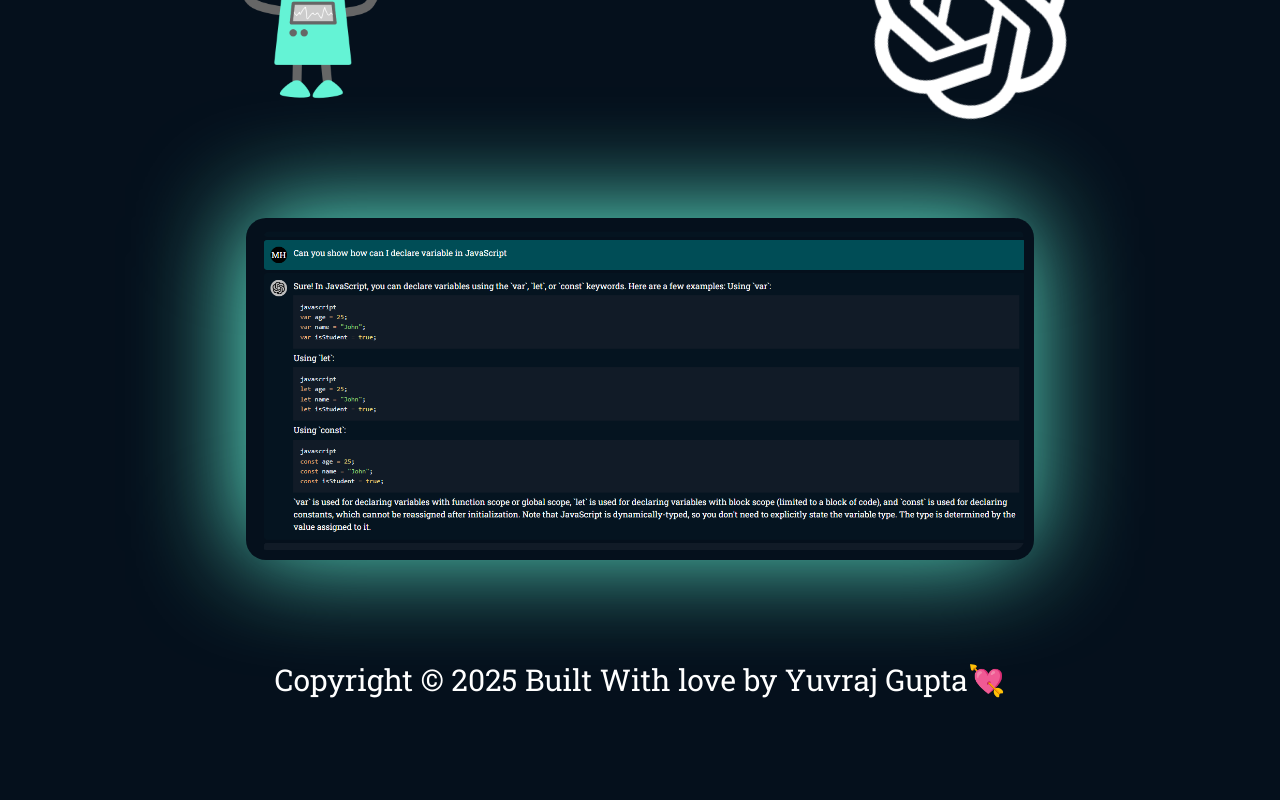
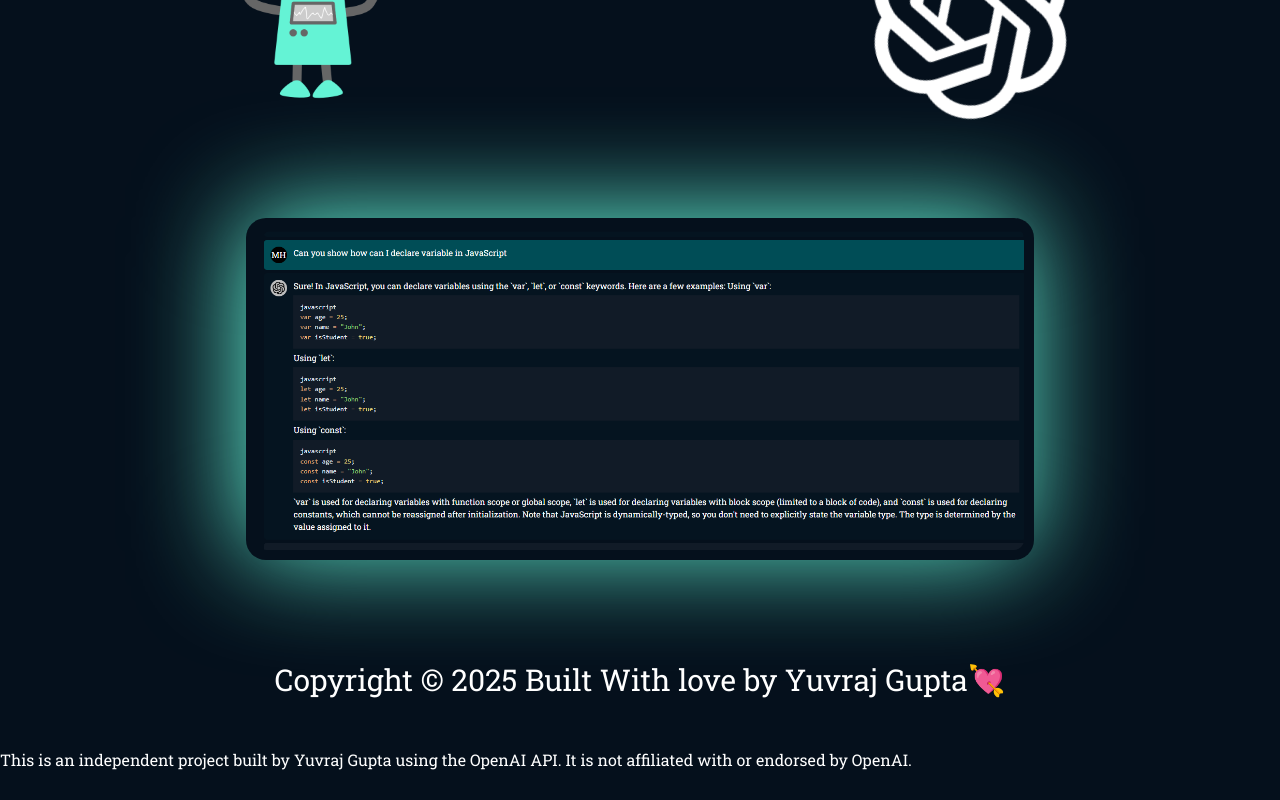
Before and after one commit to yuvrajgupta010/openai-gpt-frontend, a React (Vite) app: page / in a window 1280 px wide. Shown: the part 332-1132 px from the top of the page. Built offline with nearby package versions, Linux system fonts and the light colour scheme; no server answers.

Commit message:
Update Footer.tsx

```diff
--- a/src/components/footer/Footer.tsx
+++ b/src/components/footer/Footer.tsx
@@ -16,6 +16,7 @@ const Footer = () => {
           <span> Yuvraj Gupta</span>
           💘
         </p>
+        <span>This is an independent project built by Yuvraj Gupta using the OpenAI API. It is not affiliated with or endorsed by OpenAI.</span>
       </div>
     </footer>
   );
```
